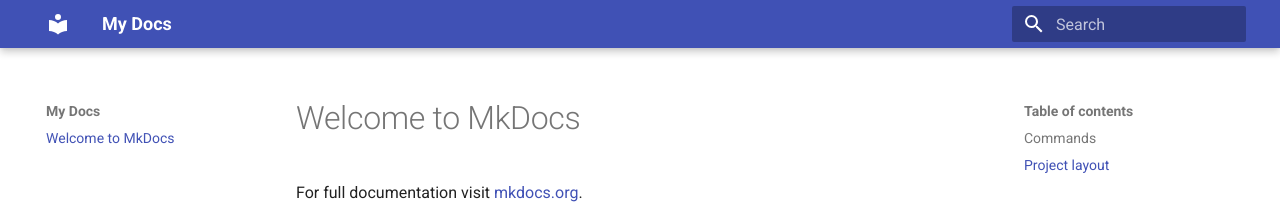
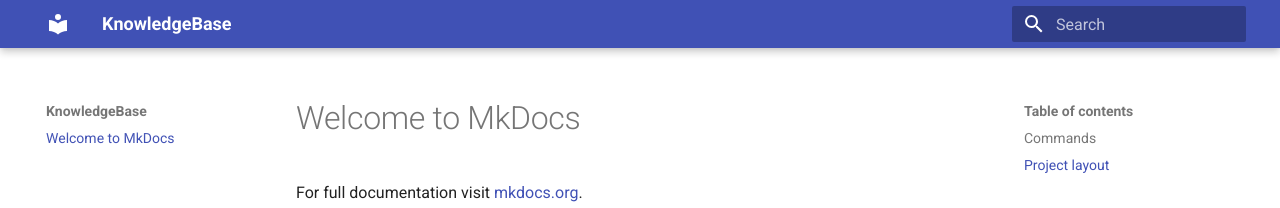
Before and after one commit to hrkj-18/kb.harshjain.dev, an MkDocs documentation site: the page built from docs/index.md, in a window 1280 px wide. Shown: the top 208 px of the page. Built offline with MkDocs 1.6.1 and Material for MkDocs 9.7.7, drawn with Linux system fonts in a browser that asks for light colours.

Commit message:
publish8

```diff
--- a/mkdocs.yml
+++ b/mkdocs.yml
@@ -1,5 +1,5 @@
-site_name: My Docs
-site_url: https://example.com/
+site_name: KnowledgeBase
+site_url: https://kb.harshjain.dev/
 theme:
   name: material
 site_dir: "build/"
--- a/requirements.txt
+++ b/requirements.txt
@@ -1,4 +1,3 @@
 mkdocs==1.0.4
 pymdown-extensions==8.0
 mkdocs-material==7.1.9
-mkdocs-material-extensions==1.0.1
--- /dev/null
+++ b/runtime.txt
@@ -0,0 +1,3 @@
+# runtime.txt
+# don't specify a patch version, such as 3.7.6
+3.8
```
Also changed, not shown: netlify.toml.
